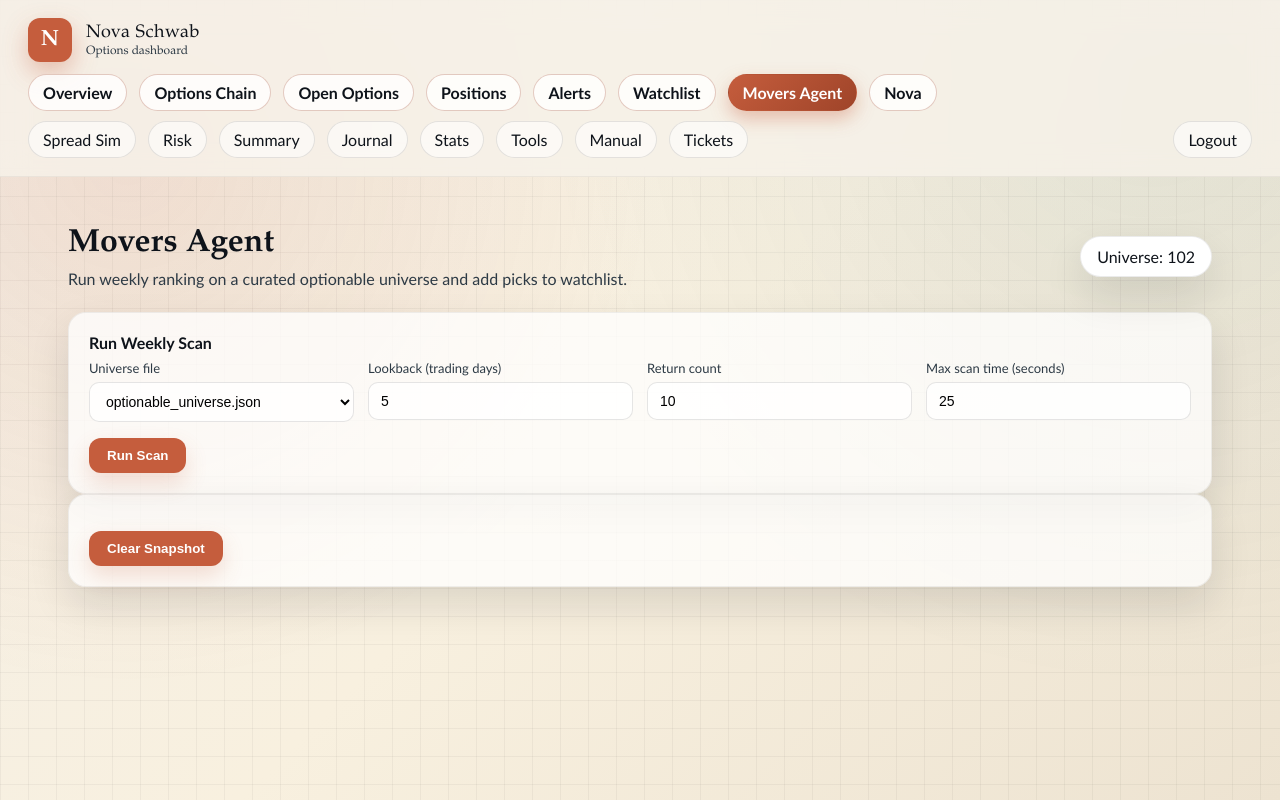
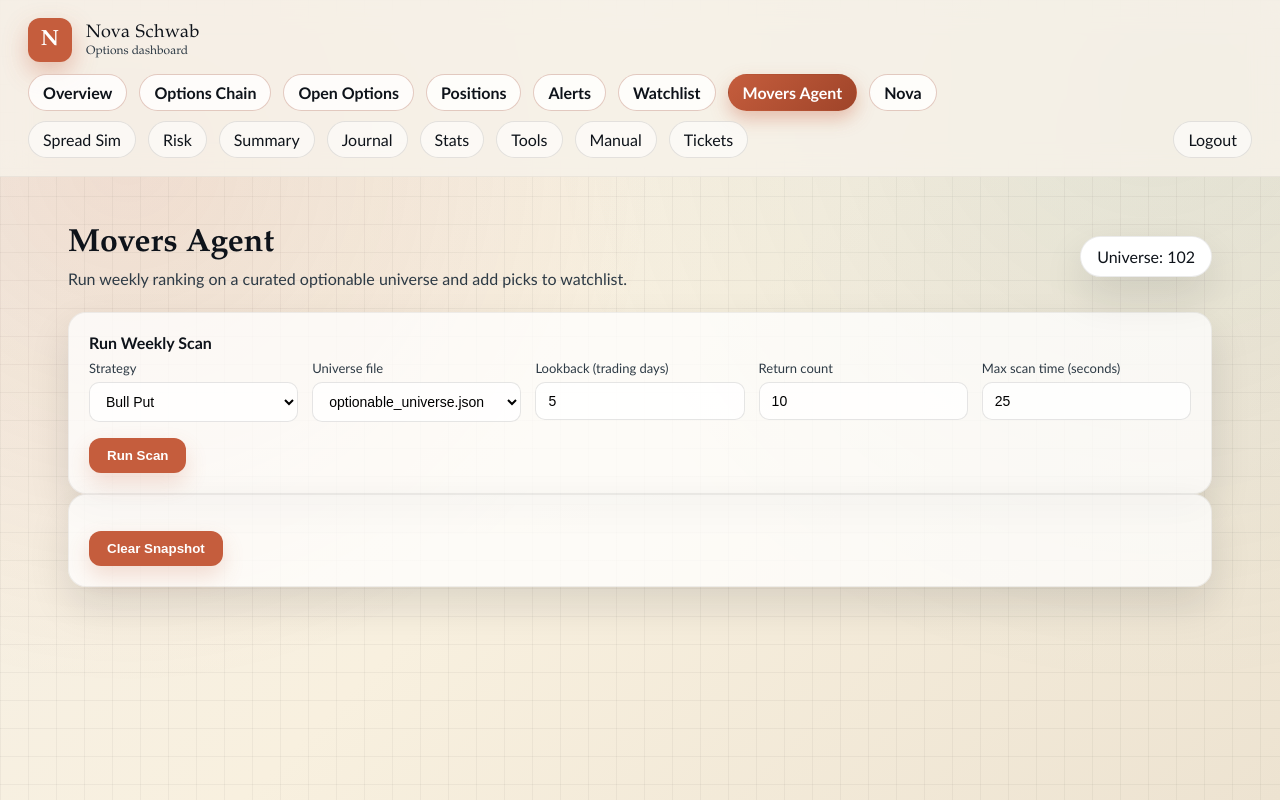
Before and after one commit to Novastradingcompany/Schwab-Connect, a Flask app: page /movers-agent in a window 1280 px wide. Run offline with Flask 3, Linux system fonts and the light colour scheme; the visitor is signed in with stand-in values (Sample User, id 1).

Commit message:
update movers agent and app logic

```diff
--- a/app.py
+++ b/app.py
@@ -751,11 +751,38 @@ def _realized_vol_pct(closes, window=20):
     return math.sqrt(variance) * 100
 
 
-def run_optionable_weekly_scan(universe, lookback_days=5, top_n=10, max_seconds=25, previous=None):
+def _normalize_movers_strategy(value):
+    strategy = (value or "bull_put").strip().lower()
+    if strategy in ("bull_put", "bear_call"):
+        return strategy
+    return "bull_put"
+
+
+def _movers_directional_score(strategy, ret_5d, ret_20d, vol_20d):
+    r5 = ret_5d or 0.0
+    r20 = ret_20d or 0.0
+    vol = vol_20d or 0.0
+    if strategy == "bear_call":
+        # Favor downside momentum for bearish call credit spreads.
+        return max(0.0, -r5) + (max(0.0, -r20) * 0.5) + (vol * 0.35)
+    # Default to bullish momentum for put credit spreads.
+    return max(0.0, r5) + (max(0.0, r20) * 0.5) + (vol * 0.35)
+
+
+def run_optionable_weekly_scan(
+    universe,
+    lookback_days=5,
+    top_n=10,
+    max_seconds=25,
+    strategy="bull_put",
+    previous=None,
+):
+    strategy = _normalize_movers_strategy(strategy)
     rows_cache = {}
     if isinstance(previous, dict):
         prev_lookback = int(previous.get("lookback_days", lookback_days))
-        if prev_lookback == int(lookback_days):
+        prev_strategy = _normalize_movers_strategy(previous.get("strategy", "bull_put"))
+        if prev_lookback == int(lookback_days) and prev_strategy == strategy:
             for item in previous.get("rows_cache", []) or []:
                 symbol = (item.get("symbol") or "").upper().strip()
                 if symbol:
@@ -786,7 +813,8 @@ def run_optionable_weekly_scan(universe, lookback_days=5, top_n=10, max_seconds=
     start_index = 0
     if isinstance(previous, dict):
         prev_lookback = int(previous.get("lookback_days", lookback_days))
-        if prev_lookback == int(lookback_days):
+        prev_strategy = _normalize_movers_strategy(previous.get("strategy", "bull_put"))
+        if prev_lookback == int(lookback_days) and prev_strategy == strategy:
             start_index = int(previous.get("next_index", 0)) % total_symbols
 
     for step in range(total_symbols):
@@ -808,7 +836,7 @@ def run_optionable_weekly_scan(universe, lookback_days=5, top_n=10, max_seconds=
             vol_20d = _realized_vol_pct(closes, window=20)
             if ret_5d is None and ret_20d is None:
                 continue
-            score = abs(ret_5d or 0.0) + (abs(ret_20d or 0.0) * 0.5) + ((vol_20d or 0.0) * 0.5)
+            score = _movers_directional_score(strategy, ret_5d, ret_20d, vol_20d)
             rows_cache[symbol] = {
                 "symbol": symbol,
                 "name": name,
@@ -832,6 +860,7 @@ def run_optionable_weekly_scan(universe, lookback_days=5, top_n=10, max_seconds=
         "lookback_days": lookback_days,
         "top_n": top_n,
         "max_seconds": max_seconds,
+        "strategy": strategy,
         "timed_out": timed_out,
         "universe_size": len(universe),
         "scanned": scanned,
@@ -2880,6 +2909,7 @@ def movers_agent():
     lookback_days = int((snapshot or {}).get("lookback_days", 5))
     top_n = int((snapshot or {}).get("top_n", 10))
     max_seconds = int((snapshot or {}).get("max_seconds", 25))
+    strategy = _normalize_movers_strategy((snapshot or {}).get("strategy", "bull_put"))
 
     if request.method == "POST":
         action = request.form.get("action", "")
@@ -2892,6 +2922,7 @@ def movers_agent():
                 lookback_days = max(1, int(request.form.get("lookback_days", 5)))
                 top_n = max(1, int(request.form.get("top_n", 10)))
                 max_seconds = max(10, int(request.form.get("max_seconds", 25)))
+                strategy = _normalize_movers_strategy(request.form.get("strategy", strategy))
                 if not universe:
                     raise RuntimeError(f"No optionable universe loaded from {selected_universe_file}.")
                 previous_snapshot = snapshot
@@ -2902,6 +2933,7 @@ def movers_agent():
                     lookback_days=lookback_days,
                     top_n=top_n,
                     max_seconds=max_seconds,
+                    strategy=strategy,
                     previous=previous_snapshot,
                 )
                 snapshot["universe_file"] = selected_universe_file
@@ -2909,7 +2941,8 @@ def movers_agent():
                 rows_count = len(snapshot.get("rows") or [])
                 covered = int(snapshot.get("covered_count", 0))
                 total = int(snapshot.get("universe_size", 0))
-                info = f"Weekly scan completed. Returned {rows_count} symbols. Coverage {covered}/{total}."
+                label = "Bull Put" if strategy == "bull_put" else "Bear Call"
+                info = f"Weekly scan completed ({label}). Returned {rows_count} symbols. Coverage {covered}/{total}."
             except Exception as exc:
                 error = str(exc)
         elif action == "clear_snapshot":
@@ -2933,6 +2966,7 @@ def movers_agent():
                 info = f"Added {added} symbol(s) to watchlist."
             snapshot = load_movers_snapshot()
             selected_universe_file = (snapshot or {}).get("universe_file") or selected_universe_file
+            strategy = _normalize_movers_strategy((snapshot or {}).get("strategy", strategy))
 
     universe = load_optionable_universe(selected_universe_file)
 
@@ -2948,6 +2982,7 @@ def movers_agent():
             "lookback_days": lookback_days,
             "top_n": top_n,
             "max_seconds": max_seconds,
+            "strategy": strategy,
         },
     )
 
--- a/templates/movers_agent.html
+++ b/templates/movers_agent.html
@@ -19,6 +19,13 @@
     <input type="hidden" name="action" value="run_scan">
     <div class="card-title">Run Weekly Scan</div>
     <div class="form-grid">
+      <label>
+        Strategy
+        <select name="strategy">
+          <option value="bull_put" {% if defaults.strategy == "bull_put" %}selected{% endif %}>Bull Put</option>
+          <option value="bear_call" {% if defaults.strategy == "bear_call" %}selected{% endif %}>Bear Call</option>
+        </select>
+      </label>
       <label>
         Universe file
         <select name="universe_file">
@@ -58,6 +65,7 @@
       <div class="card-title">Latest Snapshot</div>
       <div class="card-meta">
         Universe {{ snapshot.universe_file or selected_universe_file }} |
+        Strategy {% if snapshot.strategy == "bear_call" %}Bear Call{% else %}Bull Put{% endif %} |
         Ran at {{ snapshot.ran_at }} | scanned this run {{ snapshot.scanned_this_run or snapshot.scanned }}/{{ snapshot.universe_size }} |
         covered {{ snapshot.covered_count or (snapshot.rows|length) }}/{{ snapshot.universe_size }} |
         {% if snapshot.timed_out %}timed out at {{ snapshot.max_seconds }}s{% else %}complete{% endif %}
```
